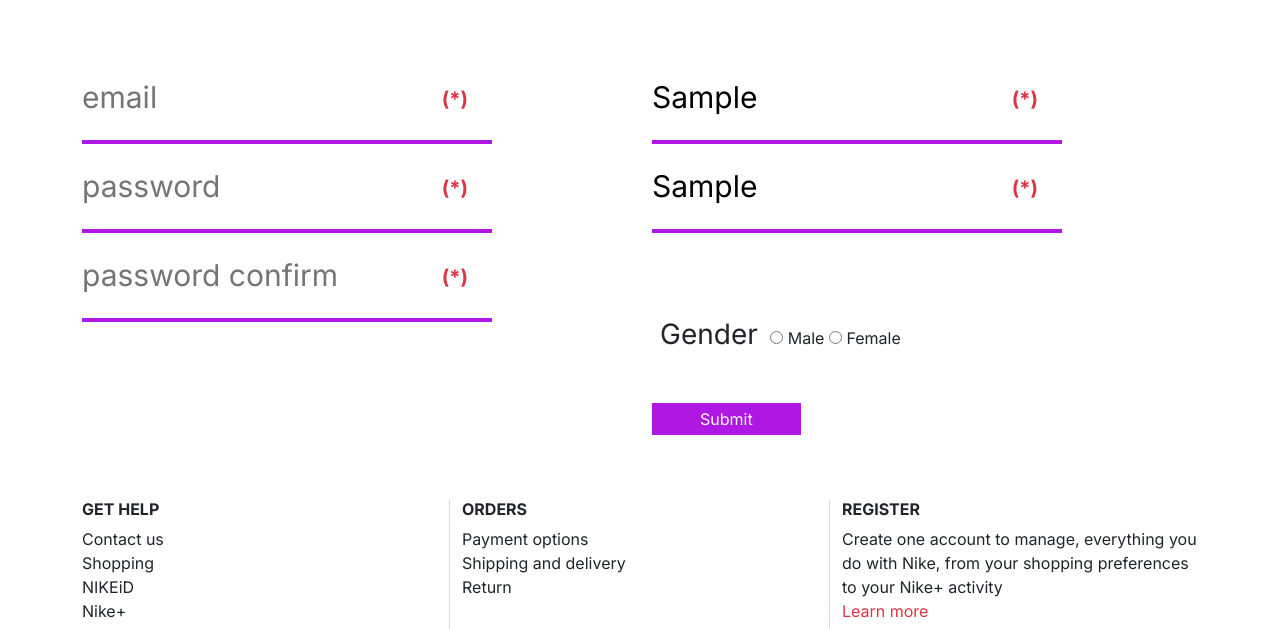
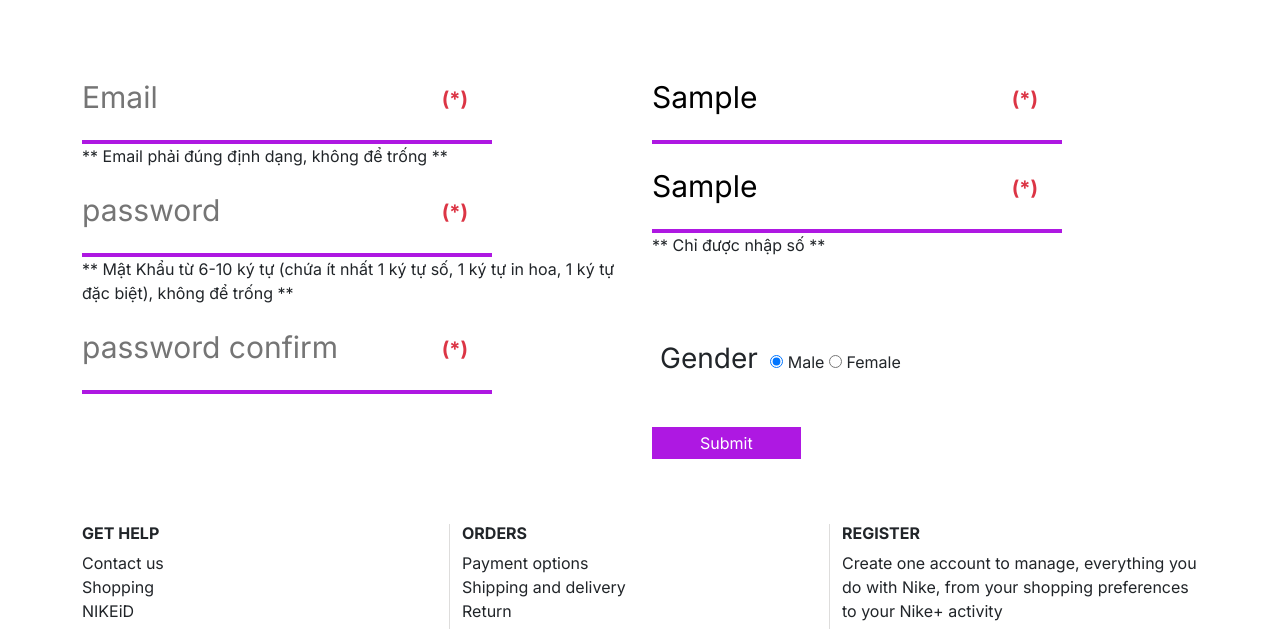
Before and after one commit to dominhquoc/BC33_API_Group6, a website: page register.html in a window 1280 px wide. Both pictures are taken after typing "Sample", "Sample" into the empty fields and a click on the button "Submit". Shown: the part 171-800 px from the top of the page. Drawn offline with nearby package versions, Linux system fonts and the light colour scheme; no server answers; a web font is replaced by a local one.

Commit message:
update code

```diff
--- /dev/null
+++ b/js/common.js
@@ -0,0 +1,28 @@
+function removeVietnameseTones(str) {
+    str = str.replace(/à|á|ạ|ả|ã|â|ầ|ấ|ậ|ẩ|ẫ|ă|ằ|ắ|ặ|ẳ|ẵ/g, "a");
+    str = str.replace(/è|é|ẹ|ẻ|ẽ|ê|ề|ế|ệ|ể|ễ/g, "e");
+    str = str.replace(/ì|í|ị|ỉ|ĩ/g, "i");
+    str = str.replace(/ò|ó|ọ|ỏ|õ|ô|ồ|ố|ộ|ổ|ỗ|ơ|ờ|ớ|ợ|ở|ỡ/g, "o");
+    str = str.replace(/ù|ú|ụ|ủ|ũ|ư|ừ|ứ|ự|ử|ữ/g, "u");
+    str = str.replace(/ỳ|ý|ỵ|ỷ|ỹ/g, "y");
+    str = str.replace(/đ/g, "d");
+    str = str.replace(/À|Á|Ạ|Ả|Ã|Â|Ầ|Ấ|Ậ|Ẩ|Ẫ|Ă|Ằ|Ắ|Ặ|Ẳ|Ẵ/g, "A");
+    str = str.replace(/È|É|Ẹ|Ẻ|Ẽ|Ê|Ề|Ế|Ệ|Ể|Ễ/g, "E");
+    str = str.replace(/Ì|Í|Ị|Ỉ|Ĩ/g, "I");
+    str = str.replace(/Ò|Ó|Ọ|Ỏ|Õ|Ô|Ồ|Ố|Ộ|Ổ|Ỗ|Ơ|Ờ|Ớ|Ợ|Ở|Ỡ/g, "O");
+    str = str.replace(/Ù|Ú|Ụ|Ủ|Ũ|Ư|Ừ|Ứ|Ự|Ử|Ữ/g, "U");
+    str = str.replace(/Ỳ|Ý|Ỵ|Ỷ|Ỹ/g, "Y");
+    str = str.replace(/Đ/g, "D");
+    // Some system encode vietnamese combining accent as individual utf-8 characters
+    // Một vài bộ encode coi các dấu mũ, dấu chữ như một kí tự riêng biệt nên thêm hai dòng này
+    str = str.replace(/\u0300|\u0301|\u0303|\u0309|\u0323/g, ""); // ̀ ́ ̃ ̉ ̣  huyền, sắc, ngã, hỏi, nặng
+    str = str.replace(/\u02C6|\u0306|\u031B/g, ""); // ˆ ̆ ̛  Â, Ê, Ă, Ơ, Ư
+    // Remove extra spaces
+    // Bỏ các khoảng trắng liền nhau
+    str = str.replace(/ + /g, " ");
+    str = str.trim();
+    // Remove punctuations
+    // Bỏ dấu câu, kí tự đặc biệt
+    str = str.replace(/!|@|%|\^|\*|\(|\)|\+|\=|\<|\>|\?|\/|,|\.|\:|\;|\'|\"|\&|\#|\[|\]|~|\$|_|`|-|{|}|\||\\/g, " ");
+    return str;
+}
--- a/js/register.js
+++ b/js/register.js
@@ -1,31 +1,134 @@
-function shoesshop() {
-    this.name = '';
-    this.password = '';
-    this.gender = '';
-    this.email = "";
-    this.phone = "";
+// function shoesshop() {
+//     this.name = '';
+//     this.password = '';
+//     this.gender = '';
+//     this.email = "";
+//     this.phone = "";
+// }
+class myUser {
+    constructor(userEmail, userPass, userName, userPhone, userGender) {
+        this.userEmail = userEmail;
+        this.userPass = userPass;
+        this.userName = userName;
+        this.userPhone = userPhone;
+        this.userGender = userGender;
+    }
 }
 
-document.querySelector(".submit-register").onclick = function(){
-    var khachHang = new shoesshop();
-    khachHang.email = document.querySelector("#email").value;
-    khachHang.password = document.querySelector("#password").value;
-    khachHang.name = document.querySelector("#name").value;
-    khachHang.gender = document.querySelector("#gender").value;
-    khachHang.phone = document.querySelector("#phone").value;
+let fnCheckRadioButton = (btn) => {
+    if (btn === 'isMale') {
+        document.getElementById('isFemale').checked = false;
+        document.getElementById('isMale').checked = true;
+    }
+    else {
+        document.getElementById('isFemale').checked = true;
+        document.getElementById('isMale').checked = false;
+    }
+}
 
-    console.log(khachHang);
+
+let fnValidate = (param, confirmPass) => {
+    document.getElementById("warningEmail").innerHTML = ''
+    document.getElementById("warningPassword").innerHTML = ''
+    document.getElementById("warningPasswordconfirm").innerHTML = ''
+    document.getElementById("warningName").innerHTML = ''
+    document.getElementById("warningPhone").innerHTML = ''
+
+    let regNumber = /[^0-9]/g; //Kiểm tra Chỉ có các ký tự số
+    let onlyLetter = /^[A-Za-z]+$/;
+    let regEmail = /^\w+([\.-]?\w+)*@\w+([\.-]?\w+)*(\.\w{2,3})+$/;
+    let regPass = new RegExp('/^(?=.*\d)(?=.*[a-z])(?=.*[A-Z])(?=.*[^a-zA-Z0-9])(?!.*\s).{0,}$/');
+    let regDate = new RegExp('/^([0-9]{2})\/([0-9]{2})\/([0-9]{4})$/');
+
+    var tempName = removeVietnameseTones(param.userName)
+    let isValid = true;
+    if (param.userEmail.trim() === '' || !regEmail.test(param.userEmail)) {
+        document.getElementById("warningEmail").innerHTML = '** Email phải đúng định dạng, không để trống **'
+        // document.getElementById("tbEmail").style.display = 'inline-block'
+        isValid = false;
+    }
+
+    if (param.userPass.trim() === '' || param.userPass.length < 6 || param.userPass.length > 10 || regPass.test(param.userPass)) {
+        document.getElementById("warningPassword").innerHTML = '** Mật Khẩu từ 6-10 ký tự (chứa ít nhất 1 ký tự số, 1 ký tự in hoa, 1 ký tự đặc biệt), không để trống **'
+        // document.getElementById("tbMatKhau").style.display = 'inline-block'
+        isValid = false;
+    } else if (param.userPass.trim() !== confirmPass.trim()) {
+        document.getElementById("warningPasswordconfirm").innerHTML = '** Mật khẩu xác nhận không giống Mật khẩu **'
+    }
+
+    if (param.userName.trim() === '' || !onlyLetter.test(tempName)) {
+        document.getElementById("warningName").innerHTML = '** Tên user phải là chữ, không để trống **'
+        // document.getElementById("tbTen").style.display = 'inline-block'
+        isValid = false;
+    }
+
+    if (param.userPhone === '' || regNumber.test(param.userPhone)) {
+        document.getElementById("warningPhone").innerHTML = '** Chỉ được nhập số **'
+        // document.getElementById("tbGiolam").style.display = 'inline-block'
+        isValid = false;
+    }
+    return isValid;
+}
+
+
+let fnSubmit = () => {
+    let _email = document.getElementById('input_Email').value;
+    let _pass = document.getElementById('input_Password').value;
+    let _passConfirm = document.getElementById('input_Passwordconfirm').value;
+    let _name = document.getElementById('input_Name').value;
+    let _phone = document.getElementById('input_Phone').value;
+    let _isGender = document.getElementById('isMale').checked
+
+    let newUser = new myUser(_email, _pass, _name, _phone, _isGender, _passConfirm);
+    let isValid = fnValidate(newUser, _passConfirm);
+    if (!isValid)
+        return;
 
     var promise = axios({
-        url: "https://shop.cyberlearn.vn/api/Users/signup",
-        method: "POST",
-        data: khachHang,
+        url: 'https://shop.cyberlearn.vn/api/Users/signup',
+        method: 'POST',
+        data: {
+            email: _email,
+            password: _pass,
+            name: _name,
+            gender: _isGender,
+            phone: _phone
+        }
     });
-    promise.then(function(result){
-        console.log(result.data);
 
-    })
-    promise.catch(function(error){
-        console.log(error);
+    //thành công
+    promise.then(function (result) {
+        window.alert("Đăng ký thành công!")
+    });
+
+    promise.catch(function (err) {
+        let noti = err.response.data.message
+        document.getElementById("warningEmail").innerHTML = noti
+        // window.alert(err.response.data.message)
     })
 }
+
+
+// document.querySelector(".submit-register").onclick = function () {
+//     var khachHang = new shoesshop();
+//     khachHang.email = document.querySelector("#email").value;
+//     khachHang.password = document.querySelector("#password").value;
+//     khachHang.name = document.querySelector("#name").value;
+//     khachHang.gender = document.querySelector("#gender").value;
+//     khachHang.phone = document.querySelector("#phone").value;
+
+//     console.log(khachHang);
+
+//     var promise = axios({
+//         url: "https://shop.cyberlearn.vn/api/Users/signup",
+//         method: "POST",
+//         data: khachHang,
+//     });
+//     promise.then(function (result) {
+//         console.log(result.data);
+
+//     })
+//     promise.catch(function (error) {
+//         console.log(error);
+//     })
+// }
--- /dev/null
+++ b/package.json
@@ -0,0 +1,5 @@
+{
+  "dependencies": {
+    "axios": "^0.27.2"
+  }
+}
--- a/register.html
+++ b/register.html
@@ -80,34 +80,46 @@
             </ul>
         </nav>
     </div>
-
+<!--  -->
     <section class="Register">
         <div class="container">
             <h1 class="text-center">Register</h1>
             <div class="row register-pad">
                 <div class="col-6">
 
-                    <div class="d-flex one-put"> <input type="email" class="w-75" placeholder="email" id="email"><span
+                    <div class="d-flex one-put"> <input type="email" class="w-75" placeholder="Email" id="input_Email"><span
                             class="text-danger fs-5 fw-bold spander">(*)</span></div>
+                            <div id="warningEmail" class="noti_warning"></div>
+
                     <div class="d-flex one-put"> <input type="password" class="w-75" placeholder="password"
-                            id="password"> <span class="text-danger fs-5 fw-bold spander">(*)</span></div>
-                    <div class="d-flex one-put"> <input type="password confirm" class="w-75" id="passwordconfirm"
+                            id="input_Password"> <span class="text-danger fs-5 fw-bold spander">(*)</span></div>
+                            <div id="warningPassword" class="noti_warning"></div>
+                    <div class="d-flex one-put"> <input type="password" class="w-75" id="input_Passwordconfirm"
                             placeholder="password confirm"><span class="text-danger fs-5 fw-bold spander">(*)</span>
                     </div>
+                    <div id="warningPasswordconfirm" class="noti_warning"></div>
                 </div>
                 <div class="col-6">
-                    <div class="d-flex one-put"> <input type="text" class="w-75" id="name" placeholder="name"><span
+                    <div class="d-flex one-put"> <input type="text" class="w-75" id="input_Name" placeholder="name"><span
                             class="text-danger fs-5 fw-bold spander">(*)</span>
                     </div>
-                    <div class="d-flex one-put"> <input type="text" class="w-75" id="phone" placeholder="phone"><span
+                    <div id="warningName" class="noti_warning"></div>
+                    <div class="d-flex one-put"> <input type="text" class="w-75" id="input_Phone" placeholder="phone"><span
                             class="text-danger fs-5 fw-bold spander">(*)</span>
                     </div>
+                    <div id="warningPhone" class="noti_warning"></div>
                     <br>
                     <label for="" class="pt-5 mt-2 fs-3 px-2">Gender</label>
-                    <input type="radio" name="gender" value="true" id="gender"> Male
-                    <input type="radio" name="gender" value="false" id="gender"> Female
+                    <input type="radio" name="gender" value="true" id="isMale" onclick="fnCheckRadioButton('isMale')" checked>
+                    <label class="form-check-label" for="">
+                        Male
+                       </label>
+                    <input type="radio" name="gender" value="false" id="isFemale" onclick="fnCheckRadioButton('isFemale')">
+                    <label class="form-check-label" for="">
+                        Female
+                      </label>
                     <br>
-                    <button class="submit-register mt-5 px-5 py-1">Submit</button>
+                    <button class="submit-register mt-5 px-5 py-1" onclick="fnSubmit()">Submit</button>
                 </div>
             </div>
         </div>
@@ -219,7 +231,8 @@
     <script src="https://cdnjs.cloudflare.com/ajax/libs/axios/0.27.2/axios.min.js"
         integrity="sha512-odNmoc1XJy5x1TMVMdC7EMs3IVdItLPlCeL5vSUPN2llYKMJ2eByTTAIiiuqLg+GdNr9hF6z81p27DArRFKT7A=="
         crossorigin="anonymous" referrerpolicy="no-referrer"></script>
-
+    <script src="https://unpkg.com/axios/dist/axios.min.js"></script>
+    <script src="./js/common.js"></script>
     <script src="./js/register.js"></script>
 
 </body>
```
Also changed, not shown: models/user.js (added, +12 -0 lines), 1 other file.
